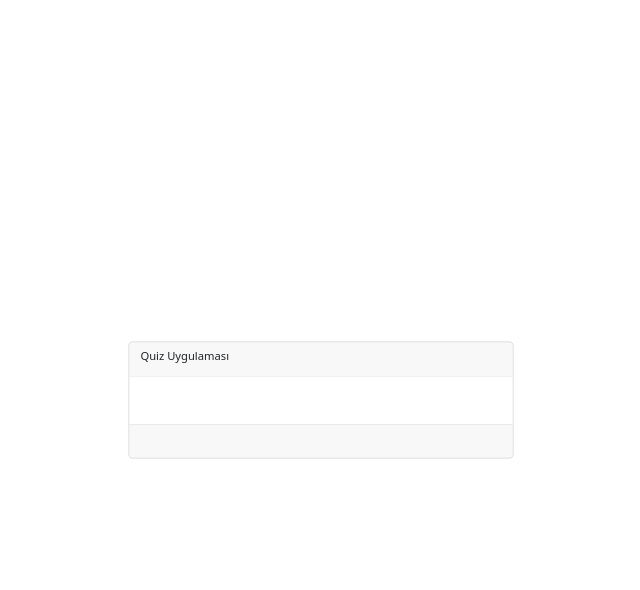
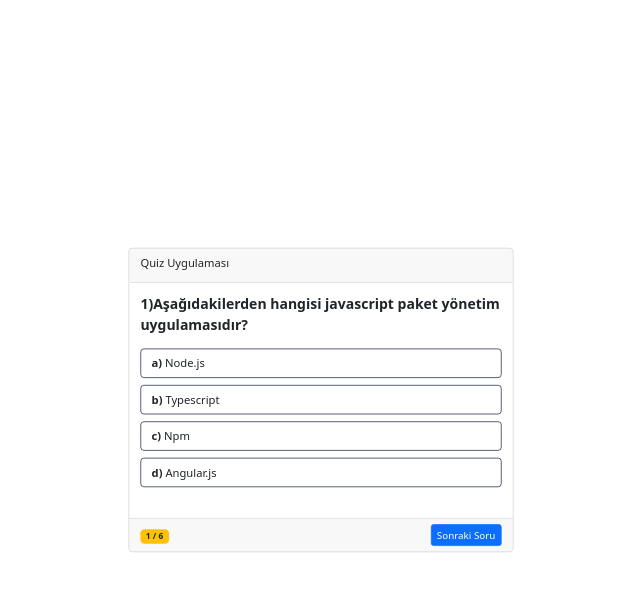
Before and after one commit to mhmtates/QuizApp, a plain HTML site: page index.html in a window 1280 px wide. Both pictures are taken after a click on the element "Quizi Başlat". Shown: the whole page, without its empty margins (319-959 px from the left). Drawn offline with nearby package versions, Linux system fonts and the light colour scheme.

Commit message:
Some js files updated

```diff
--- a/index.html
+++ b/index.html
@@ -66,7 +66,7 @@
             <div class="question_index">
 
             </div>
-            <button class="next_btn btn btn-primary btn-sm">
+            <button class="btn_next btn btn-primary btn-sm">
                 Sonraki Soru
             </button>
         </footer>
--- a/quizgenerator.js
+++ b/quizgenerator.js
@@ -5,8 +5,8 @@ const ui = new UI();
 ui.btn_start.addEventListener("click", function() {
 
      ui.quiz_box.classList.add("active");
-     showQuestion(quiz.getQuestion());
-     showTheNumberOfQuestions(quiz.questionIndex + 1,quiz.questions.length);
+     ui.showQuestion(quiz.getQuestion());
+     ui.showTheNumberOfQuestions(quiz.questionIndex + 1,quiz.questions.length);
      ui.btn_next.classList.remove("show");
 })
 
@@ -14,8 +14,8 @@ ui.btn_next.addEventListener("click",function() {
     if (quiz.questions.length != quiz.questionIndex + 1)
     {
         quiz.questionIndex += 1;
-        showQuestion(quiz.getQuestion());
-        showTheNumberOfQuestions(quiz.questionIndex + 1,quiz.questions.length);
+        ui.showQuestion(quiz.getQuestion());
+        ui.showTheNumberOfQuestions(quiz.questionIndex + 1,quiz.questions.length);
         ui.btn_next.classList.remove("show");
 
     } else {
@@ -44,6 +44,4 @@ ui.btn_next.addEventListener("click",function() {
 
     ui.btn_next.classList.add("show");
 
-
-
- }
+}
```
Also changed, not shown: question.js (+6 -6 lines).
